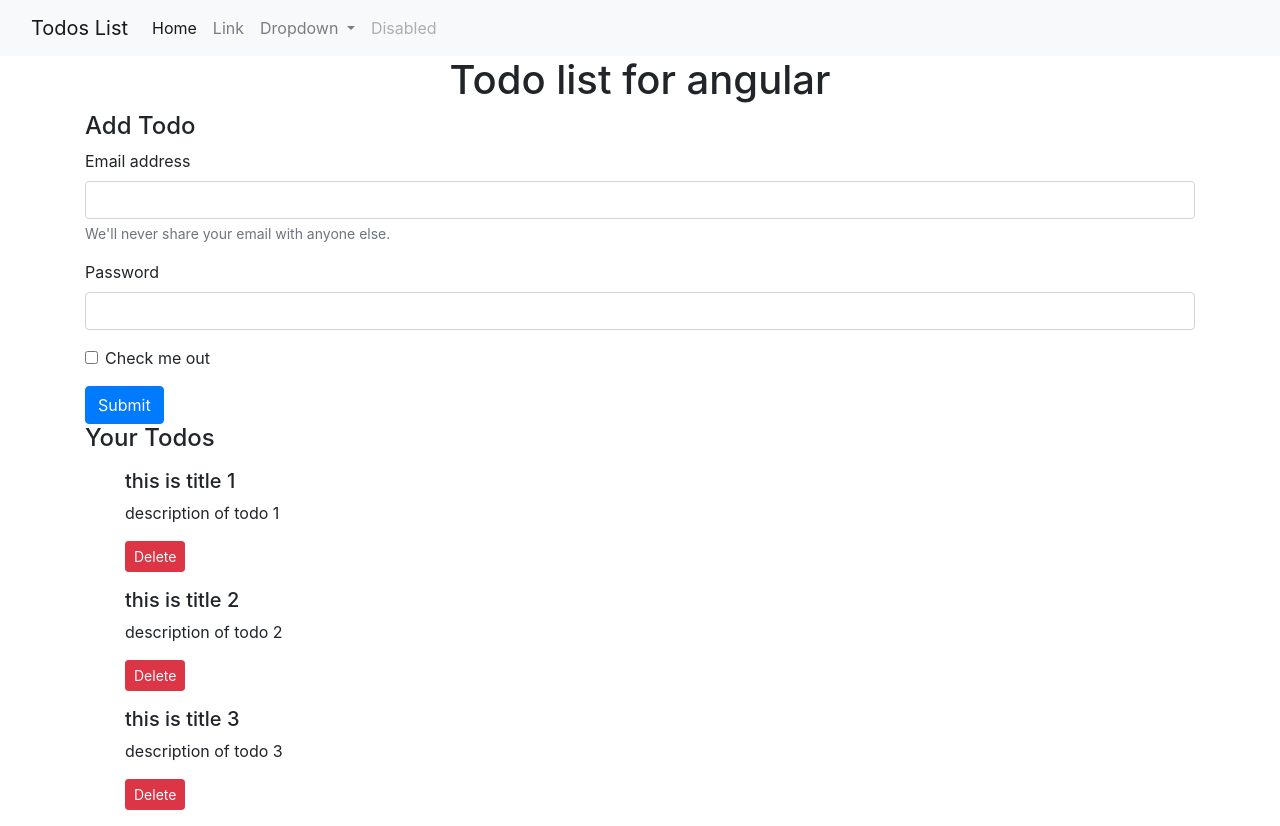
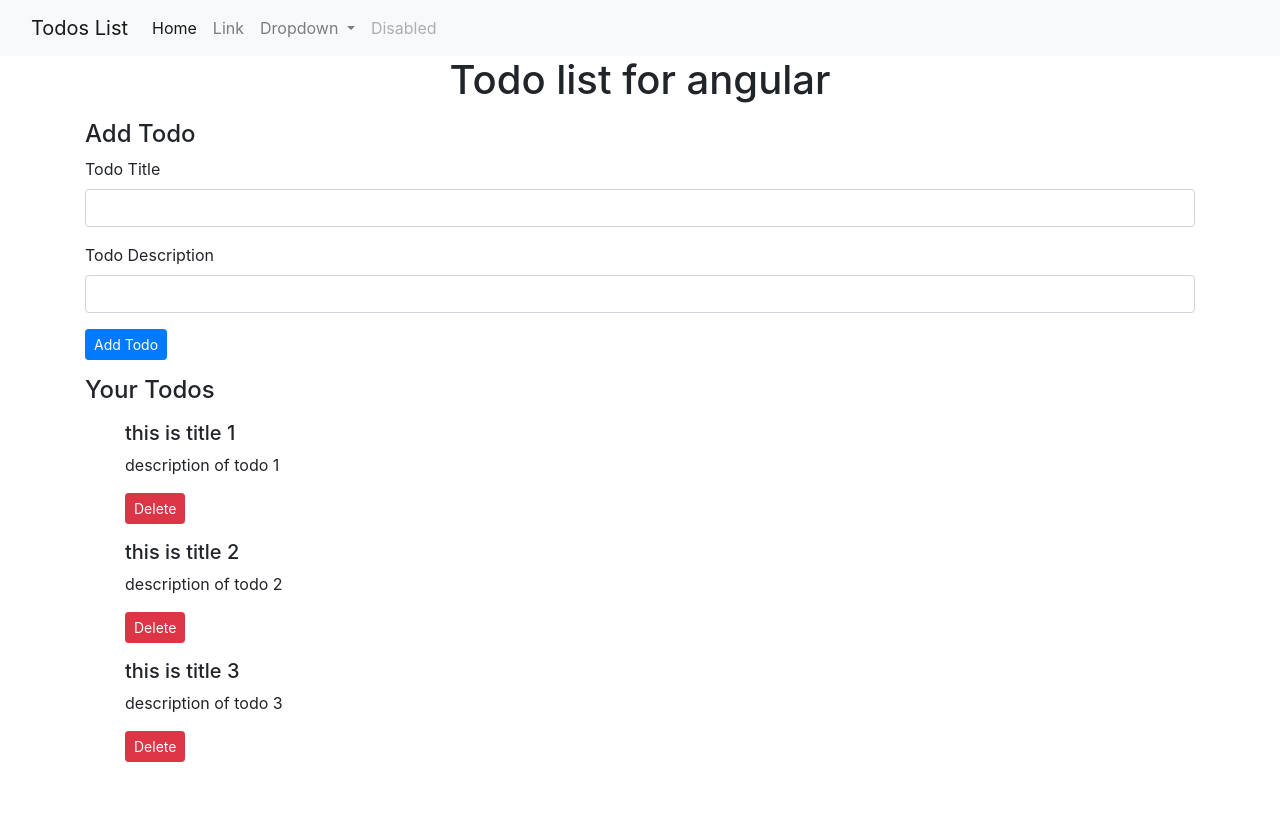
Before and after one commit to YashrajKamble/Angular-Basics, an Angular app: page / in a window 1280 px wide. After the commit the page ends 800 px from the top, so only its background shows below. Built offline with nearby package versions, Linux system fonts and the light colour scheme.

Commit message:
Added Forms in Todo

```diff
--- a/src/app/MyComponents/add-todo/add-todo.html
+++ b/src/app/MyComponents/add-todo/add-todo.html
@@ -1,20 +1,23 @@
+<div class="my-3">
   <h4>Add Todo</h4>
 
-<form>
+  <form (ngSubmit)="onSubmit()">
     <div class="form-group">
-    <label for="exampleInputEmail1">Email address</label>
-    <input type="email" class="form-control" id="exampleInputEmail1" aria-describedby="emailHelp" />
-    <small id="emailHelp" class="form-text text-muted"
-      >We'll never share your email with anyone else.</small
-    >
+      <label for="title">Todo Title</label>
+      <input
+        type="text"
+        [(ngModel)]="title"
+        class="form-control"
+        name="title"
+        id="title"
+        aria-describedby="emailHelp"
+      />
     </div>
     <div class="form-group">
-    <label for="exampleInputPassword1">Password</label>
-    <input type="password" class="form-control" id="exampleInputPassword1" />
+      <label for="desc">Todo Description</label>
+      <input type="text" [(ngModel)]="desc" class="form-control" id="desc" name="desc" />
     </div>
-  <div class="form-group form-check">
-    <input type="checkbox" class="form-check-input" id="exampleCheck1" />
-    <label class="form-check-label" for="exampleCheck1">Check me out</label>
+
+    <button type="submit" class="btn btn-sm btn-primary">Add Todo</button>
+  </form>
 </div>
-  <button type="submit" class="btn btn-primary">Submit</button>
-</form>
--- a/src/app/MyComponents/add-todo/add-todo.ts
+++ b/src/app/MyComponents/add-todo/add-todo.ts
@@ -1,9 +1,26 @@
-import { Component } from '@angular/core';
+import { Component, EventEmitter, Output } from '@angular/core';
+import { FormsModule } from '@angular/forms';
+import { Todo } from '../../Todo';
 
 @Component({
   selector: 'app-add-todo',
-  imports: [],
+  standalone: true,
+  imports: [FormsModule],
   templateUrl: './add-todo.html',
-  styleUrl: './add-todo.css',
+  styleUrls: ['./add-todo.css'],
 })
-export class AddTodo {}
+export class AddTodo {
+  title = '';
+  desc = '';
+  @Output() todoAdd: EventEmitter<Todo> = new EventEmitter();
+
+  onSubmit() {
+    const todo = {
+      sno: 9,
+      title: this.title,
+      desc: this.desc,
+      active: true,
+    };
+    this.todoAdd.emit(todo);
+  }
+}
--- a/src/app/MyComponents/todos/todos.html
+++ b/src/app/MyComponents/todos/todos.html
@@ -1,6 +1,10 @@
-<app-add-todo></app-add-todo>
+<app-add-todo (todoAdd)="addTodo($event)"></app-add-todo>
 <h4>Your Todos</h4>
-<ul *ngFor="let todo of todos">
-  <!-- <li>{{ todo.sno }} - {{ todo.title }} - {{ todo.desc }} - {{ todo.active }}</li> -->
-  <app-todo-item [todo]="todo" (todoDelete)="deleteTodo($event)"></app-todo-item>
-</ul>
+
+<div *ngIf="this.todos.length === 0; else elseBlock">NO TODOS TO DISPLAY</div>
+<ng-template #elseBlock>
+  <ul *ngFor="let todo of todos">
+    <!-- <li>{{ todo.sno }} - {{ todo.title }} - {{ todo.desc }} - {{ todo.active }}</li> -->
+    <app-todo-item [todo]="todo" (todoDelete)="deleteTodo($event)"></app-todo-item>
+  </ul>
+</ng-template>
--- a/src/app/MyComponents/todos/todos.ts
+++ b/src/app/MyComponents/todos/todos.ts
@@ -1,5 +1,5 @@
 import { Component } from '@angular/core';
-import { NgFor } from '@angular/common';
+import { NgFor, NgIf } from '@angular/common';
 import { Todo } from '../../Todo';
 import { TodoItem } from '../todo-item/todo-item';
 import { AddTodo } from '../add-todo/add-todo';
@@ -7,7 +7,7 @@
 @Component({
   selector: 'app-todos',
   standalone: true,
-  imports: [NgFor, TodoItem, AddTodo],
+  imports: [NgFor, NgIf, TodoItem, AddTodo],
   templateUrl: './todos.html',
   styleUrls: ['./todos.css'],
 })
@@ -42,4 +42,9 @@
     const index = this.todos.indexOf(todo);
     this.todos.splice(index, 1);
   }
+
+  addTodo(todo: Todo) {
+    console.log(todo);
+    this.todos.push(todo);
+  }
 }
```
Lines whose indentation alone changed are shown as unchanged.
